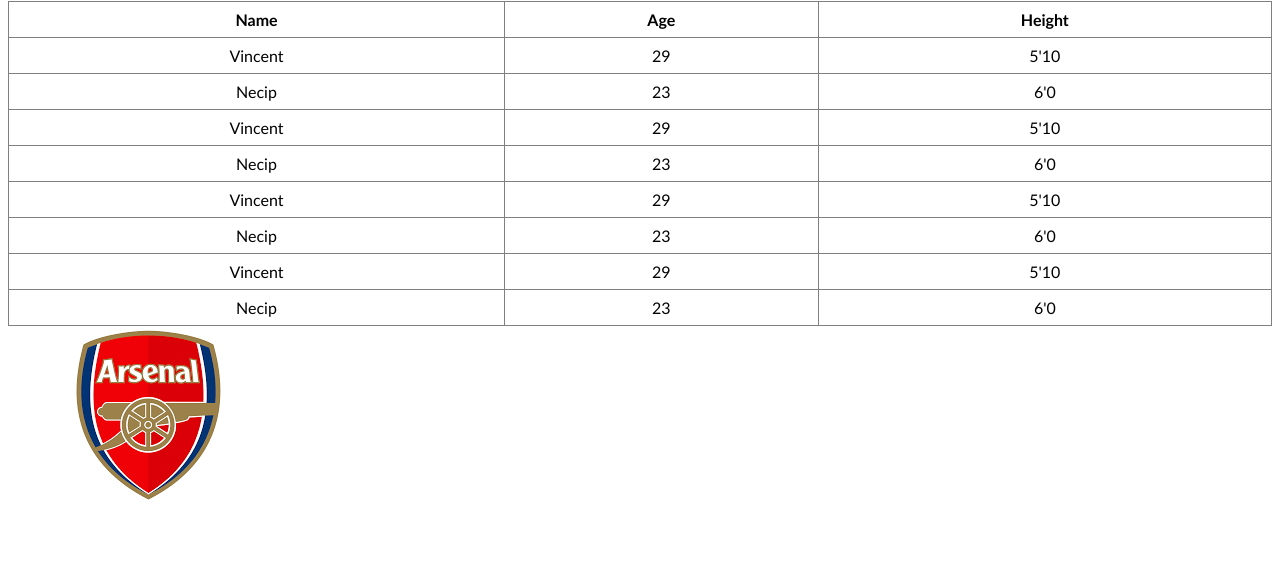
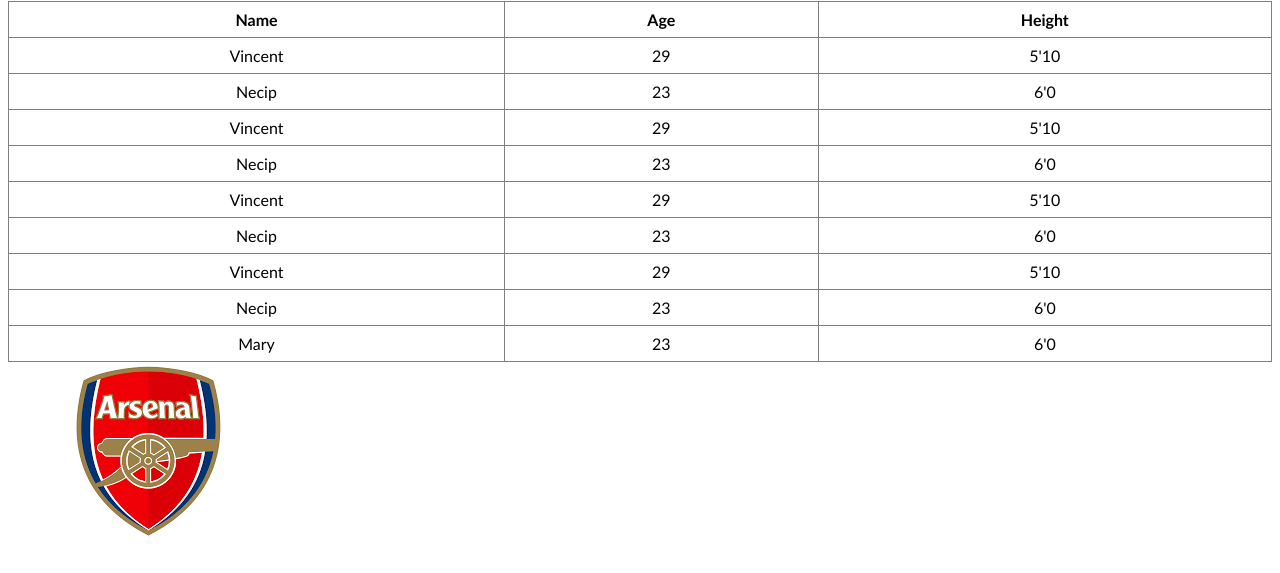
Before and after one commit to VAOkolo/footballSite, a plain HTML site: page index.html in a window 1280 px wide. Shown: the part 79-652 px from the top of the page. Drawn offline with Linux system fonts and the light colour scheme.

Commit message:
added new row

```diff
--- a/index.html
+++ b/index.html
@@ -55,6 +55,11 @@
                 <td>23</td>
                 <td>6'0</td>
             </tr>
+            <tr>
+                <td>Mary</td>
+                <td>23</td>
+                <td>6'0</td>
+            </tr>
         </table>
     </section>
     <section>
```
